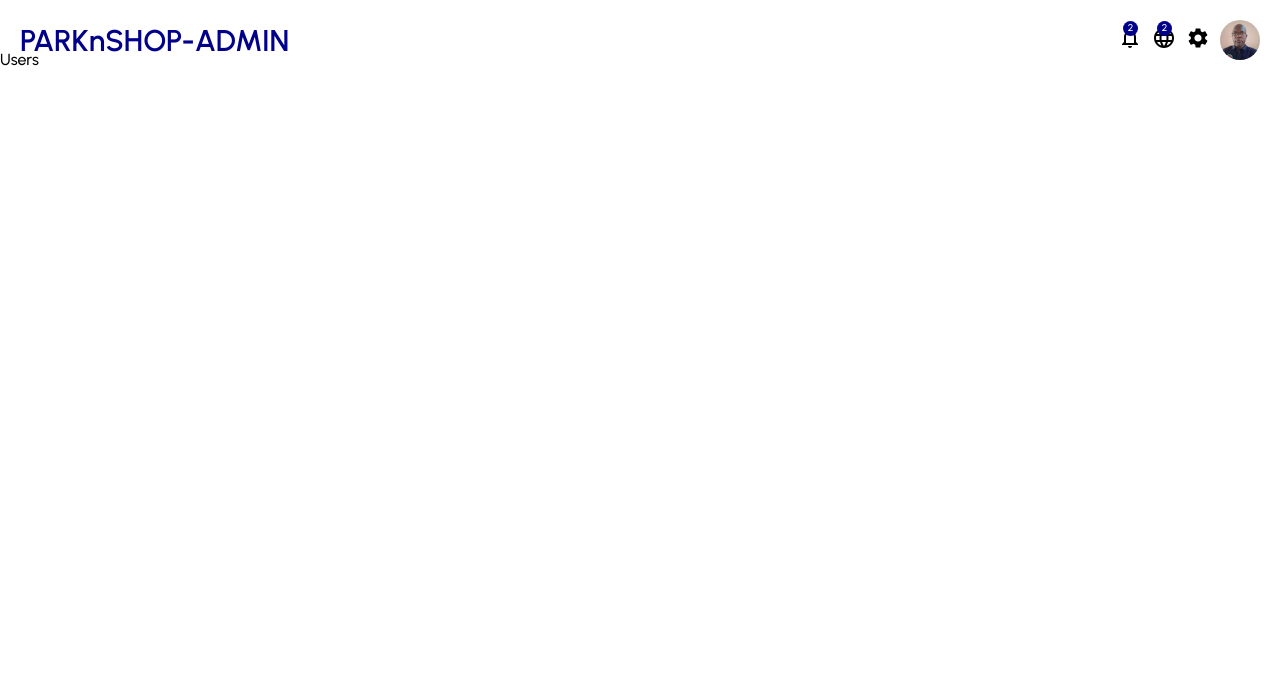
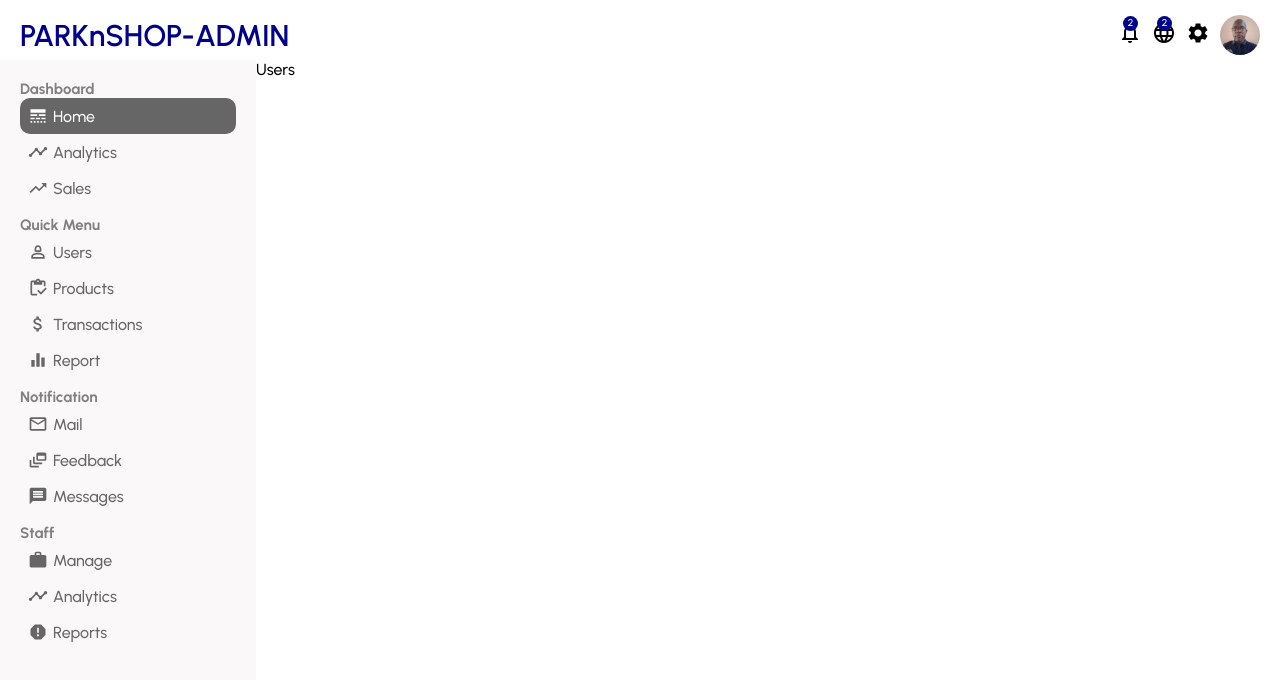
Before and after one commit to efoosag/park-n-shop, a React (Create React App) app in the folder parknshopadmin/: page /users in a window 1280 px wide. Shown: the top 680 px of the page. Built offline with nearby package versions, Linux system fonts and the light colour scheme.

Commit message:
complete side bar

```diff
--- a/parknshopadmin/src/App.js
+++ b/parknshopadmin/src/App.js
@@ -1,18 +1,32 @@
 import { BrowserRouter, Routes, Route} from "react-router-dom";
 import Navbar from "./components/Narbar";
+import Sidebar from "./components/Sidebar";
 import Home from "./pages/Home";
 import Users from "./pages/Users";
+import styled from "styled-components";
 
+const Wrapper = styled.div`
+  display: flex;
+`
+const Detail = styled.div`
+  flex: 4;
+`
 function App() {
   return (
     <>
       <Navbar />
+      <Wrapper>
+        <Sidebar />
+        <Detail>
           <BrowserRouter>
             <Routes>
               <Route exact path="/" element={<Home />} />
               <Route exact path="/users" element={<Users />} />
             </Routes>
           </BrowserRouter>
+        </Detail>
+
+      </Wrapper>
     </>
   );
 }
--- a/parknshopadmin/src/components/Narbar.jsx
+++ b/parknshopadmin/src/components/Narbar.jsx
@@ -4,7 +4,7 @@ import { NotificationsNone, Language, Settings } from '@mui/icons-material';
 
 const Navigation = styled.div`
   width: 100vw;
-  height: 50px;
+  height: 60px;
   background-color: #fff;
   position: sticky;
   top: 0;
@@ -12,7 +12,7 @@ const Navigation = styled.div`
 `
 const Wrapper = styled.div`
   width: 100%;
-  padding: 20px;
+  padding: 15px 20px;
   display: flex;
   justify-content: space-between;
   align-items: center;
--- a/parknshopadmin/src/components/Sidebar.jsx
+++ b/parknshopadmin/src/components/Sidebar.jsx
@@ -1,8 +1,122 @@
+import { AttachMoney, DynamicFeed, Equalizer, InventoryOutlined, LineStyle, MailOutline, Message, Person2Outlined, Report, Timeline, TrendingUp, WorkOutlined } from '@mui/icons-material'
 import React from 'react'
+import styled from 'styled-components'
+
+
+const SidebarContainer = styled.div`
+  flex: 1;
+  position: sticky;
+  top: 50px;
+  background-color: #faf8f8;
+`
+const Wrapper = styled.div`
+  height: 100%;
+  padding: 20px;
+  color: #666;
+`
+const SideItemContainer = styled.div`
+  margin-bottom: 10px;
+`
+const SideItemTitle = styled.h3`
+  color: grey;
+  font-size: 15px;
+
+`
+const SideItem = styled.ul`
+  list-style: none;
+`
+const SideItemList= styled.li`
+  padding: 8px;
+  display: flex;
+  align-items: center;
+  cursor: pointer;
+  border-radius: 10px;
+  background-color: ${props => props.type === "active" && "#666"};
+  color: ${props => props.type === "active" && "#fff"};
+  &:active, &:hover {
+    background-color: #666;
+    color: #fff
+  }
+`
 
 const Sidebar = () => {
   return (
-    <div>Sidebar</div>
+    <SidebarContainer>
+      <Wrapper>
+        <SideItemContainer>
+          <SideItemTitle>Dashboard</SideItemTitle>
+          <SideItem>
+            <SideItemList type="active">
+              <LineStyle style={{fontSize: '20px', marginRight: '5px'}}/>
+              Home
+            </SideItemList>
+            <SideItemList>
+              <Timeline style={{fontSize: '20px', marginRight: '5px'}}/>
+              Analytics
+            </SideItemList>
+            <SideItemList>
+              <TrendingUp style={{fontSize: '20px', marginRight: '5px'}}/>
+              Sales
+            </SideItemList>
+          </SideItem>
+        </SideItemContainer>
+        <SideItemContainer>
+          <SideItemTitle>Quick Menu</SideItemTitle>
+          <SideItem>
+            <SideItemList>
+              <Person2Outlined style={{fontSize: '20px', marginRight: '5px'}}/>
+              Users
+            </SideItemList>
+            <SideItemList>
+              <InventoryOutlined style={{fontSize: '20px', marginRight: '5px'}}/>
+              Products
+            </SideItemList>
+            <SideItemList>
+              <AttachMoney style={{fontSize: '20px', marginRight: '5px'}}/>
+              Transactions
+            </SideItemList>
+            <SideItemList>
+              <Equalizer style={{fontSize: '20px', marginRight: '5px'}}/>
+              Report
+            </SideItemList>
+          </SideItem>
+        </SideItemContainer>
+        <SideItemContainer>
+          <SideItemTitle>Notification</SideItemTitle>
+          <SideItem>
+            <SideItemList>
+              <MailOutline style={{fontSize: '20px', marginRight: '5px'}}/>
+              Mail
+            </SideItemList>
+            <SideItemList>
+              <DynamicFeed style={{fontSize: '20px', marginRight: '5px'}}/>
+              Feedback
+            </SideItemList>
+            <SideItemList>
+              <Message style={{fontSize: '20px', marginRight: '5px'}}/>
+              Messages
+            </SideItemList>
+          </SideItem>
+        </SideItemContainer>
+        <SideItemContainer>
+          <SideItemTitle>Staff</SideItemTitle>
+          <SideItem>
+            <SideItemList>
+              <WorkOutlined style={{fontSize: '20px', marginRight: '5px'}}/>
+              Manage
+            </SideItemList>
+            <SideItemList>
+              <Timeline style={{fontSize: '20px', marginRight: '5px'}}/>
+              Analytics
+            </SideItemList>
+            <SideItemList>
+              <Report style={{fontSize: '20px', marginRight: '5px'}}/>
+              Reports
+            </SideItemList>
+          </SideItem>
+        </SideItemContainer>
+      </Wrapper>
+    </SidebarContainer>
   )
 }
 
```
Lines whose indentation alone changed are shown as unchanged.
